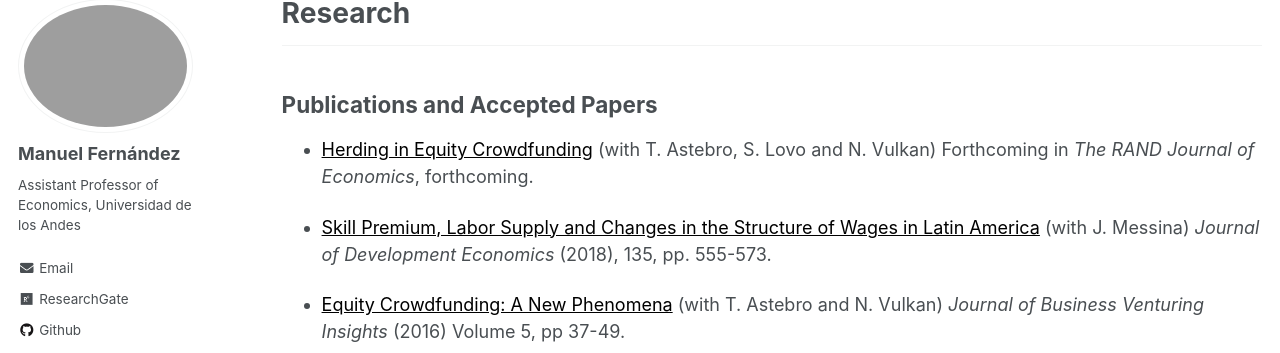
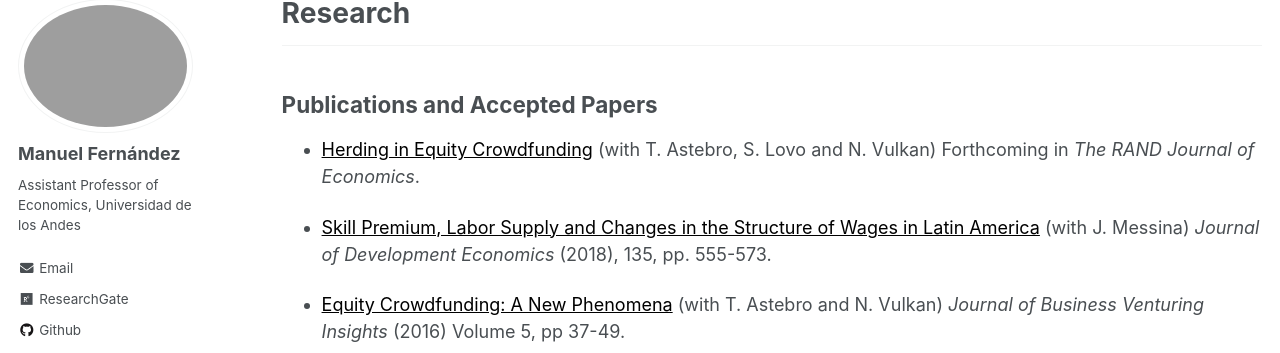
Before and after one commit to man-fern/man-fern.github.io, a Jekyll site: the page built from _pages/research.md, in a window 1280 px wide and 900 px high. Shown: the part 119-472 px from the top of the window. Built offline with Jekyll 4.4.1, drawn with Linux system fonts in a browser that asks for light colours; some web fonts are replaced.

Commit message:
Update research.md

```diff
--- a/_pages/research.md
+++ b/_pages/research.md
@@ -11,7 +11,7 @@ redirect_from:
 
 ## Publications and Accepted Papers
 
-* <a href="https://people.hec.edu/lovo/wp-content/uploads/sites/28/2023/01/Herding_Equity_Crowdfunding-4.pdf" style="color: black;">Herding in Equity Crowdfunding</a> (with T. Astebro, S. Lovo and N. Vulkan) Forthcoming in *The RAND Journal of Economics*, forthcoming.
+* <a href="https://people.hec.edu/lovo/wp-content/uploads/sites/28/2023/01/Herding_Equity_Crowdfunding-4.pdf" style="color: black;">Herding in Equity Crowdfunding</a> (with T. Astebro, S. Lovo and N. Vulkan) Forthcoming in *The RAND Journal of Economics*.
 
 * <a href="https://www.sciencedirect.com/science/article/abs/pii/S0304387818304905" style="color: black;">Skill Premium, Labor Supply and Changes in the Structure of Wages in Latin America</a> (with J. Messina) *Journal of Development Economics* (2018), 135, pp. 555-573.
 
```
